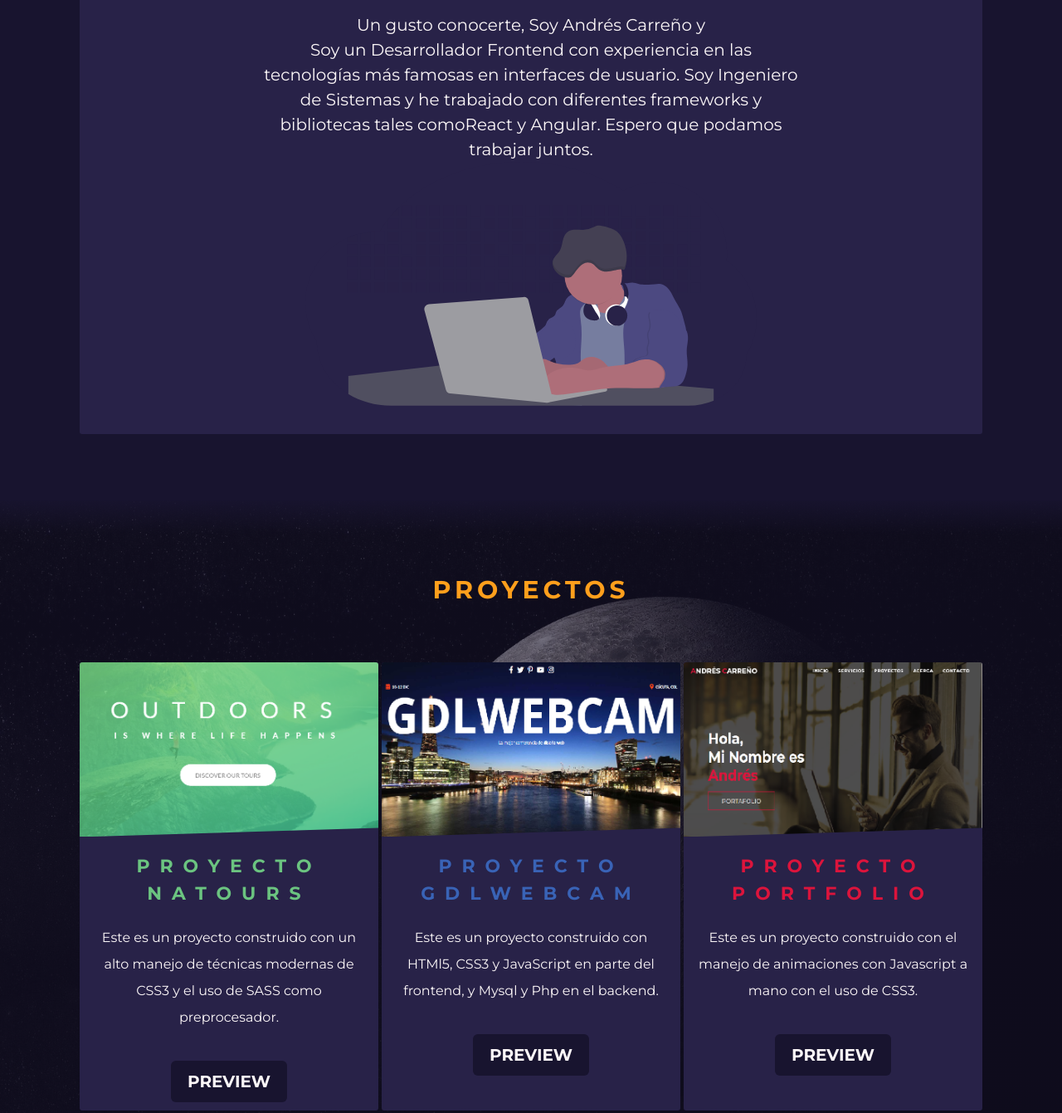
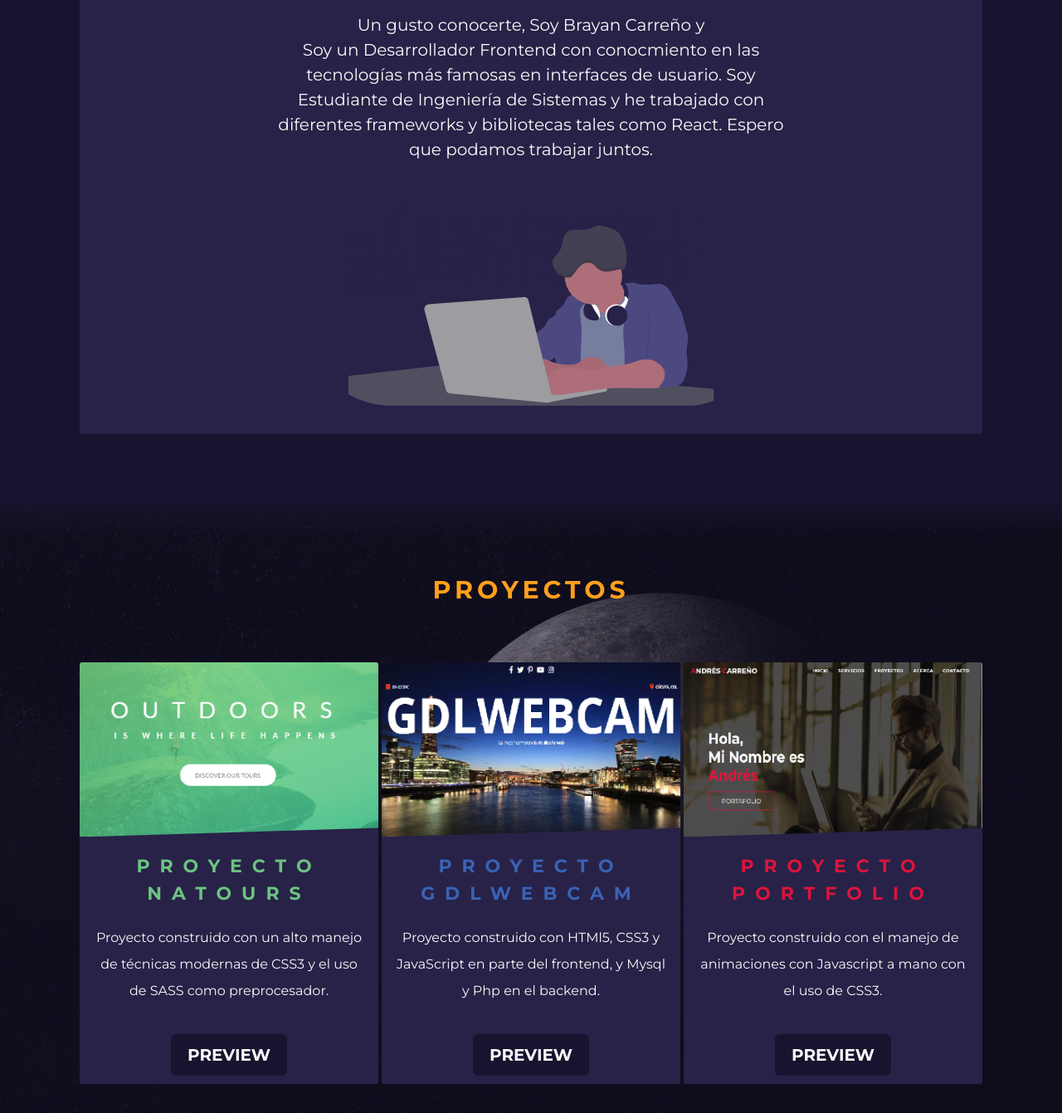
Before and after one commit to Darunit74/portfolio, a plain HTML site: page index.html in a window 1280 px wide. Shown: the part 900-2241 px from the top of the page at 83% size. Drawn offline with Linux system fonts and the light colour scheme.

Commit message:
description changes

```diff
--- a/index.html
+++ b/index.html
@@ -26,7 +26,7 @@
 
         <div class="heading-header">
             <div class="heading-info">
-                <h1> Hola, Soy Andrés <span>Un Desarrollador Frontend</span> </h1>
+                <h1> Hola, Soy Brayan <span>Un Desarrollador Frontend</span> </h1>
                 <p>Las soluciones correctas, en el momento correcto</p>
             </div>
         </div>
@@ -56,7 +56,7 @@
             </div>
 
             <div class="about-content text-center">
-                <p>Un gusto conocerte, Soy <a href="#" class="special-typography">Andrés Carreño</a> y <a href="#" class="special-typography">Soy un Desarrollador Frontend</a> con experiencia en las tecnologías más famosas en interfaces de usuario. Soy Ingeniero de Sistemas y he trabajado con diferentes frameworks y bibliotecas tales como<a href="#" class="special-typography">React</a> y <a href="#" class="special-typography">Angular</a>. Espero que podamos trabajar juntos.</p>
+                <p>Un gusto conocerte, Soy <a href="#" class="special-typography">Brayan Carreño</a> y <a href="#" class="special-typography">Soy un Desarrollador Frontend</a> con conocmiento en las tecnologías más famosas en interfaces de usuario. Soy Estudiante de Ingeniería de Sistemas y he trabajado con diferentes frameworks y bibliotecas tales como <a href="#" class="special-typography">React</a>. Espero que podamos trabajar juntos.</p>
             </div>
 
             <div class="img-about text-center">
@@ -77,7 +77,7 @@
                     </div>
                     <div class="project-info text-center">
                         <h3 class="heading-tertiary">Proyecto Natours</h3>
-                        <p>Este es un proyecto construido con un alto manejo de técnicas modernas de CSS3 y el uso de SASS como preprocesador.</p>
+                        <p>Proyecto construido con un alto manejo de técnicas modernas de CSS3 y el uso de SASS como preprocesador.</p>
                     </div>
 
                     <div class="btn-project-item text-center">
@@ -90,7 +90,7 @@
                     </div>
                     <div class="project-info text-center">
                         <h3 class="heading-tertiary">Proyecto Gdlwebcam</h3>
-                        <p>Este es un proyecto construido con HTMl5, CSS3 y JavaScript en parte del frontend, y Mysql y Php en el backend.</p>
+                        <p>Proyecto construido con HTMl5, CSS3 y JavaScript en parte del frontend, y Mysql y Php en el backend.</p>
                     </div>
 
                     <div class="btn-project-item text-center">
@@ -103,7 +103,7 @@
                     </div>
                     <div class="project-info text-center">
                         <h3 class="heading-tertiary">Proyecto Portfolio</h3>
-                        <p>Este es un proyecto construido con el manejo de animaciones con Javascript a mano con el uso de CSS3.</p>
+                        <p>Proyecto construido con el manejo de animaciones con Javascript a mano con el uso de CSS3.</p>
                     </div>
 
                     <div class="btn-project-item text-center">
@@ -152,7 +152,7 @@
             </div>
 
             <div class="resume-content text-center container">
-                <p>Soy Andrés Carreño, soy un Ingeniero de Sistemas egresado de la Universidad de Pamplona en Colombia, tengo dos años de experiencia en desarrollo web en el área de Desarrollo Frontend. Como han visto anteriormente, he trabajado en varios proyectos en importantes empresas.</p>
+                <p>Soy estudiante de Ingeniería de Sistemas, cursando actualmente el octavo semestre. Tengo cerca de un año aprendiendo el área del frontend del desarrollo web. Poseo buen manejo en las diferentes tecnologías de JavaScript tales como ReactJS-Redux, como también preprocesadores de CSS (SASS) y versionamiento de código con GIT.</p>
             </div>
 
             <div class="btn-resumen text-center container">
```
